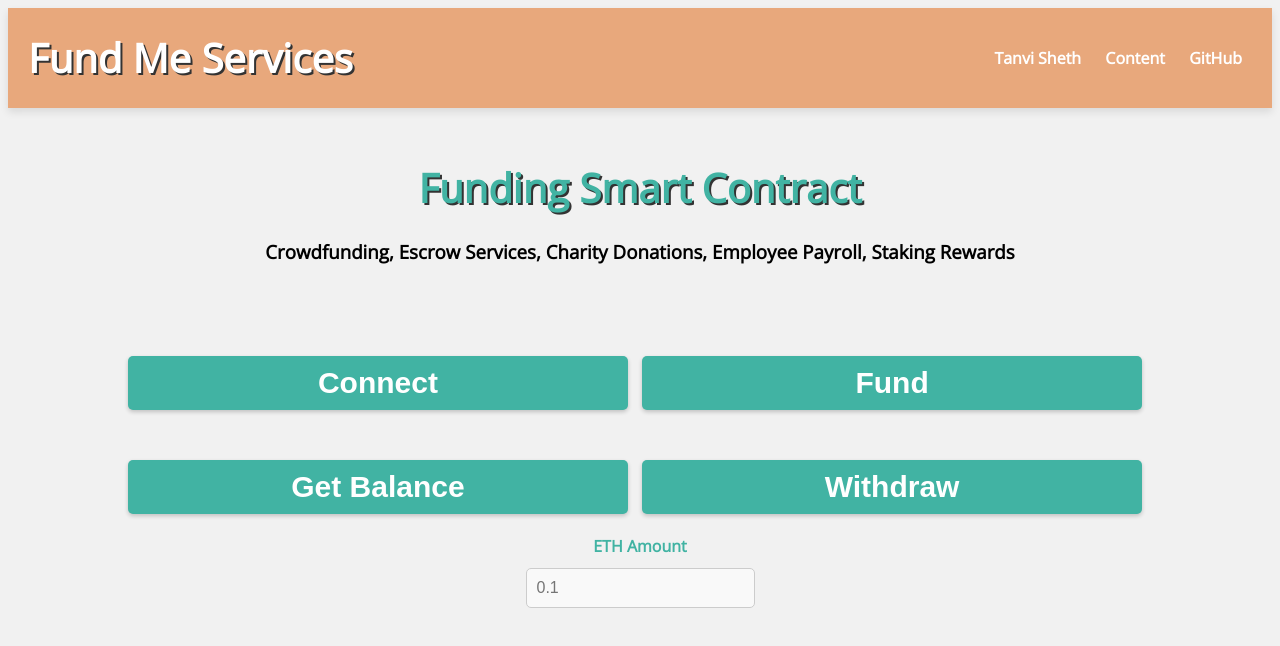
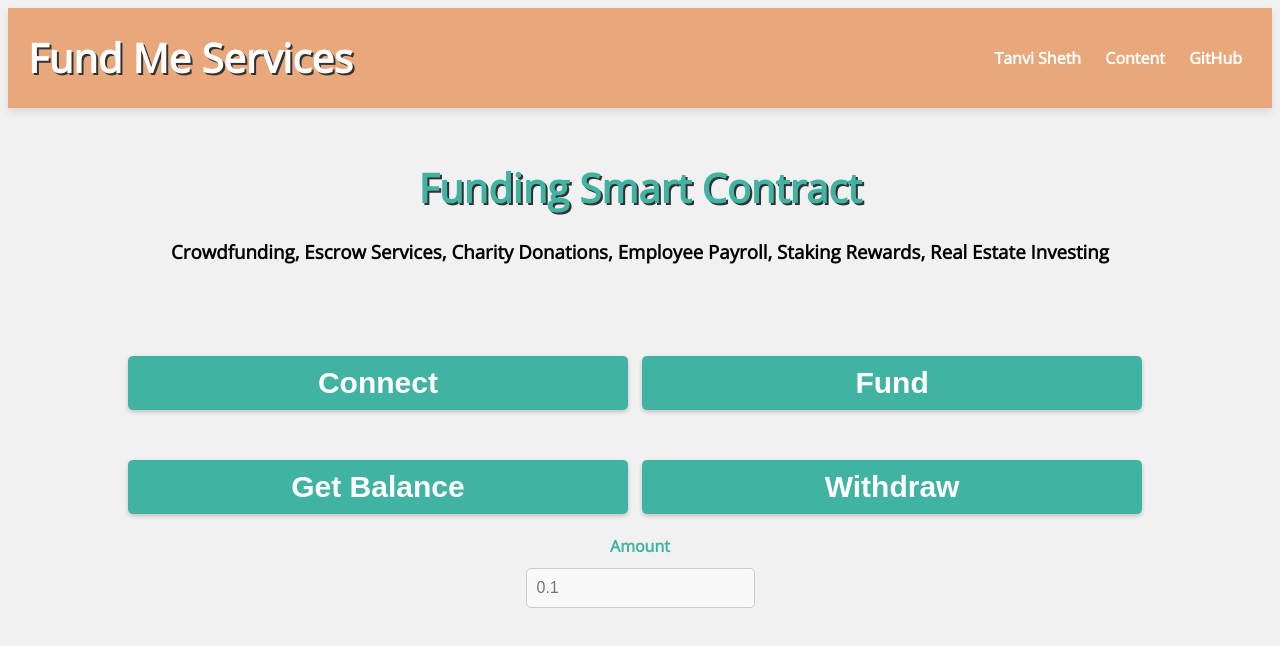
Before and after one commit to tanviSheth18/Fund-Me-Frontend, a website with bundled scripts: page index.html in a window 1280 px wide. Built offline with nearby package versions, Linux system fonts and the light colour scheme.

Commit message:
initial commit

```diff
--- a/index.html
+++ b/index.html
@@ -26,14 +26,14 @@
       <div class="cta-container">
         <h2>Funding Smart Contract</h2>
         <h3><strong>Crowdfunding, Escrow Services, Charity Donations, Employee Payroll,
-          Staking Rewards</strong></h3>
+          Staking Rewards, Real Estate Investing</strong></h3>
         </p>
         <button id="connectButton"><strong>Connect</strong></button>
         <button id="fundButton"><strong>Fund</strong></button>
         <button id="balanceButton"><strong>Get Balance</strong></button>
         <button id="withdrawButton"><strong>Withdraw</strong></button>
         <form>
-          <label for="fund"><strong>ETH Amount</strong></label>
+          <label for="fund"><strong>Amount</strong></label>
           <input id="ethAmount" placeholder="0.1" />
         </form>
       </div>
```
Also changed, not shown: 1 other file.
